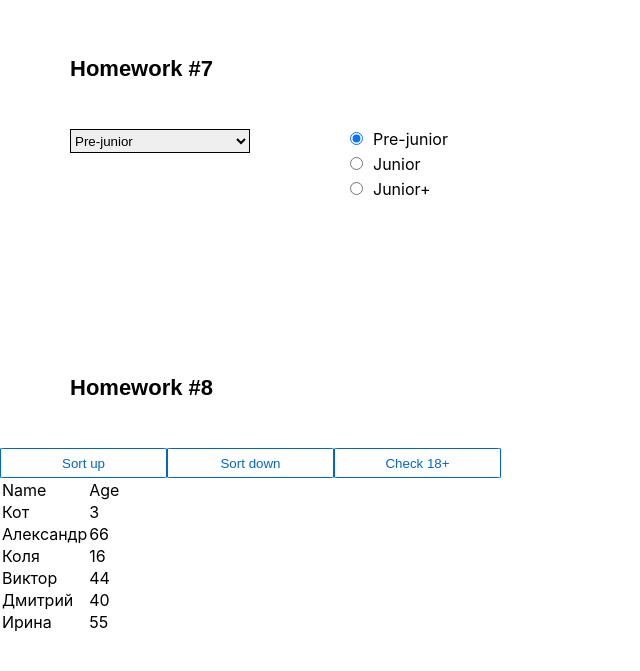
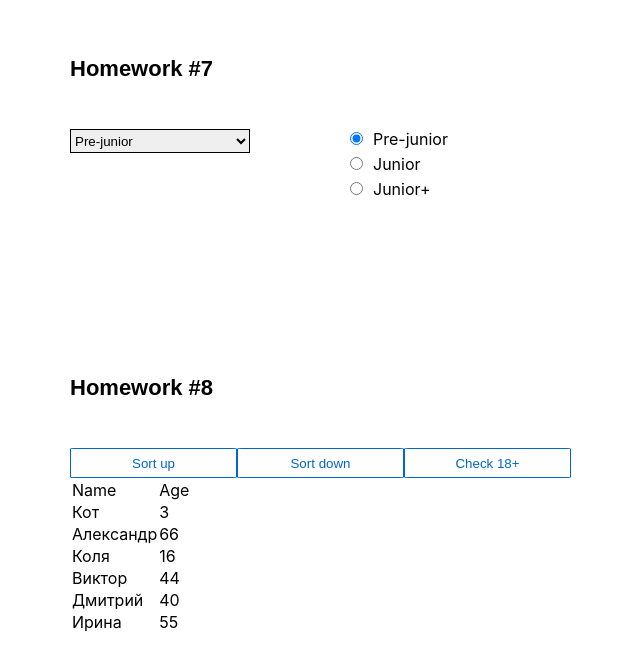
Before and after one commit to DmitriyVavilin/hws2-master, a React (Create React App) app: page /#/junior in a window 1280 px wide. Shown: the part 459-1130 px from the top of the page, without its empty margins (0-640 px from the left). Before the commit the page ends 1093 px from the top, so only its background shows below. Built offline with nearby package versions, Linux system fonts and the light colour scheme.

Commit message:
home_work 8 completed

```diff
--- a/src/s2-homeworks/hw08/HW8.module.css
+++ b/src/s2-homeworks/hw08/HW8.module.css
@@ -11,6 +11,8 @@
 }
 
 .container {
+    margin-bottom: 100px;
+    margin-left: 70px;
 }
 
 .thead {
--- a/src/s2-homeworks/hw08/HW8.tsx
+++ b/src/s2-homeworks/hw08/HW8.tsx
@@ -32,7 +32,6 @@ const HW8 = () => {
     const [currentSort, setCurrentSort] = useState('')
 
     const finalPeople = people.map((u: UserType) => <User key={u._id} u={u}/>)
-    console.log(people)
     const sortUp = () => {
         setPeople(
             homeWorkReducer(initialPeople, {type: 'sort', payload: 'up'})
--- a/src/s2-homeworks/hw08/User.tsx
+++ b/src/s2-homeworks/hw08/User.tsx
@@ -12,7 +12,6 @@ const User: React.FC<UserPropsType> = ({ u }) => {
         <tr id={'hw8-user-' + u._id + '-' + u.age} className={s.item}>
             <td id={'hw8-user-name-' + u._id} className={s.nameCol}>
                 {u.name}
-
             </td>
             <td id={'hw8-user-age-' + u._id}>
                 {u.age}
```
